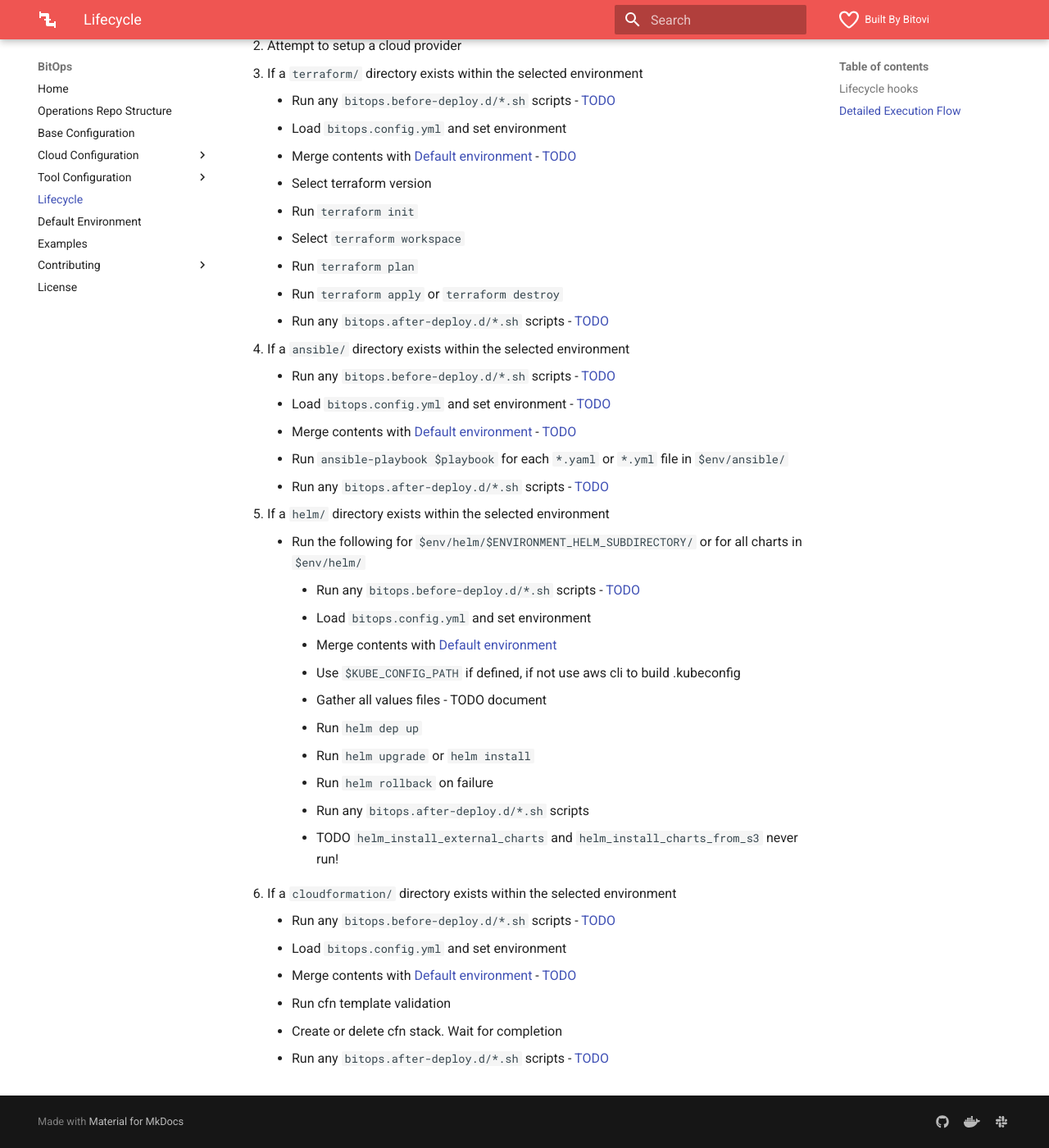
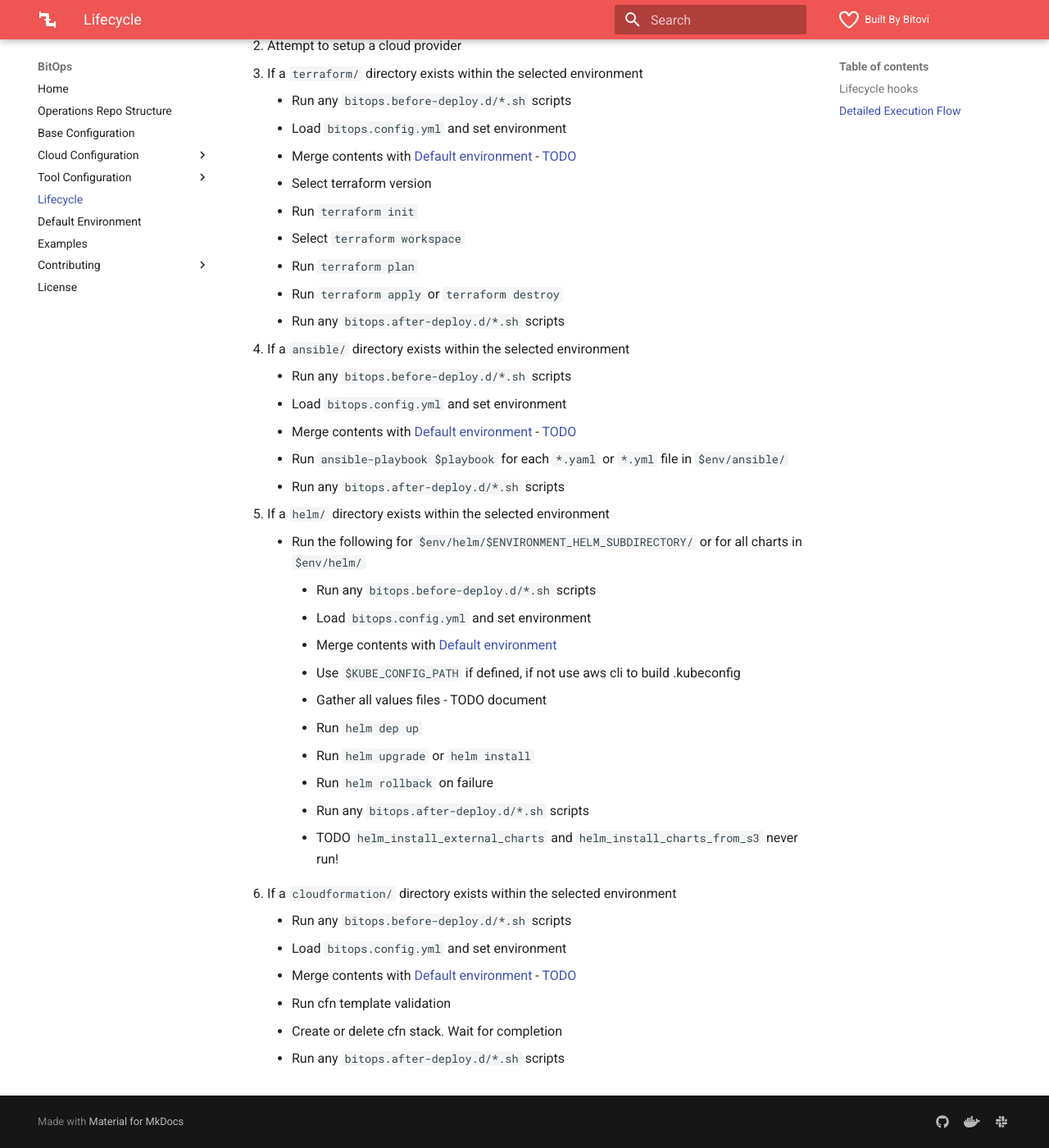
Before and after one commit to bitovi/bitops, an MkDocs documentation site: the page built from docs/lifecycle.md, in a window 1280 px wide and 1400 px high, scrolled down 944 px. Shown: the whole window at 82% size. Built offline with MkDocs 1.6.1 and Material for MkDocs 9.7.7, drawn with Linux system fonts in a browser that asks for light colours.

Commit message:
Closed issue #17

```diff
--- a/docs/lifecycle.md
+++ b/docs/lifecycle.md
@@ -14,7 +14,7 @@
 1. Copy the contents of `/opt/bitops_deployment` to a temporary working directory
 2. Attempt to setup a cloud provider
 3. If a `terraform/` directory exists within the selected environment
-    * Run any `bitops.before-deploy.d/*.sh` scripts - [TODO](https://github.com/bitovi/bitops/issues/17)
+    * Run any `bitops.before-deploy.d/*.sh` scripts
     * Load `bitops.config.yml` and set environment
     * Merge contents with [Default environment](default-environment.md) - [TODO](https://github.com/bitovi/bitops/issues/18)
     * Select terraform version
@@ -22,16 +22,16 @@
     * Select `terraform workspace`
     * Run `terraform plan`
     * Run `terraform apply` or `terraform destroy`
-    * Run any `bitops.after-deploy.d/*.sh` scripts - [TODO](https://github.com/bitovi/bitops/issues/17)
+    * Run any `bitops.after-deploy.d/*.sh` scripts
 4. If a `ansible/` directory exists within the selected environment
-    * Run any `bitops.before-deploy.d/*.sh` scripts - [TODO](https://github.com/bitovi/bitops/issues/17)
-    * Load `bitops.config.yml` and set environment - [TODO](https://github.com/bitovi/bitops/issues/17)
+    * Run any `bitops.before-deploy.d/*.sh` scripts
+    * Load `bitops.config.yml` and set environment
     * Merge contents with [Default environment](default-environment.md) - [TODO](https://github.com/bitovi/bitops/issues/18)
     * Run `ansible-playbook $playbook` for each `*.yaml` or `*.yml` file in `$env/ansible/`
-    * Run any `bitops.after-deploy.d/*.sh` scripts - [TODO](https://github.com/bitovi/bitops/issues/17)
+    * Run any `bitops.after-deploy.d/*.sh` scripts
 4. If a `helm/` directory exists within the selected environment
     * Run the following for `$env/helm/$ENVIRONMENT_HELM_SUBDIRECTORY/` or for all charts in `$env/helm/`
-        * Run any `bitops.before-deploy.d/*.sh` scripts - [TODO](https://github.com/bitovi/bitops/issues/17)
+        * Run any `bitops.before-deploy.d/*.sh` scripts
         * Load `bitops.config.yml` and set environment
         * Merge contents with [Default environment](default-environment.md)
         * Use `$KUBE_CONFIG_PATH` if defined, if not use aws cli to build .kubeconfig
@@ -42,9 +42,9 @@
         * Run any `bitops.after-deploy.d/*.sh` scripts
         * TODO `helm_install_external_charts` and `helm_install_charts_from_s3` never run!
 4. If a `cloudformation/` directory exists within the selected environment
-    * Run any `bitops.before-deploy.d/*.sh` scripts - [TODO](https://github.com/bitovi/bitops/issues/17)
+    * Run any `bitops.before-deploy.d/*.sh` scripts
     * Load `bitops.config.yml` and set environment
     * Merge contents with [Default environment](default-environment.md) - [TODO](https://github.com/bitovi/bitops/issues/18)
     * Run cfn template validation
     * Create or delete cfn stack. Wait for completion
-    * Run any `bitops.after-deploy.d/*.sh` scripts - [TODO](https://github.com/bitovi/bitops/issues/17)
+    * Run any `bitops.after-deploy.d/*.sh` scripts
```
